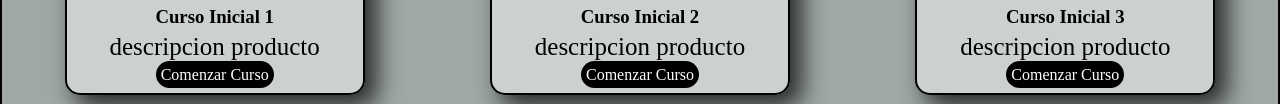
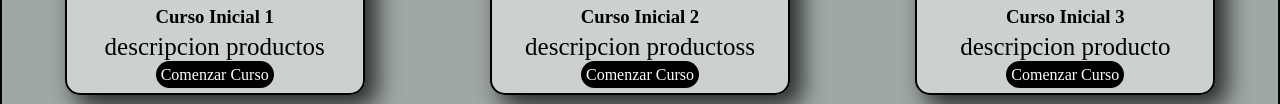
Before and after one commit to Laximan98/BeBig-43010, a plain HTML site: page index.html in a window 1280 px wide. Shown: the part 1606-1710 px from the top of the page. Drawn offline with Linux system fonts and the light colour scheme.

Commit message:
Guardado de clase

```diff
--- a/index.html
+++ b/index.html
@@ -67,14 +67,15 @@
                 <div class="curso1">
                     <img src="./img/imagen cursos.jpg" alt="">
                     <h3>Curso Inicial 1</h3>
-                    <p>descripcion producto</p>
+                    <p>descripcion productos</p>
                     <a href="" class="boton">Comenzar Curso
                     </a>
                 </div>
                 <div class="curso2">
                     <img src="./img/imagen cursos.jpg" alt="">
                     <h3>Curso Inicial 2</h3>
-                    <p>descripcion producto</p>
+
+                    <p>descripcion productoss</p>
                     <a href="" class="boton">Comenzar Curso
                     </a>
                 </div>
```
